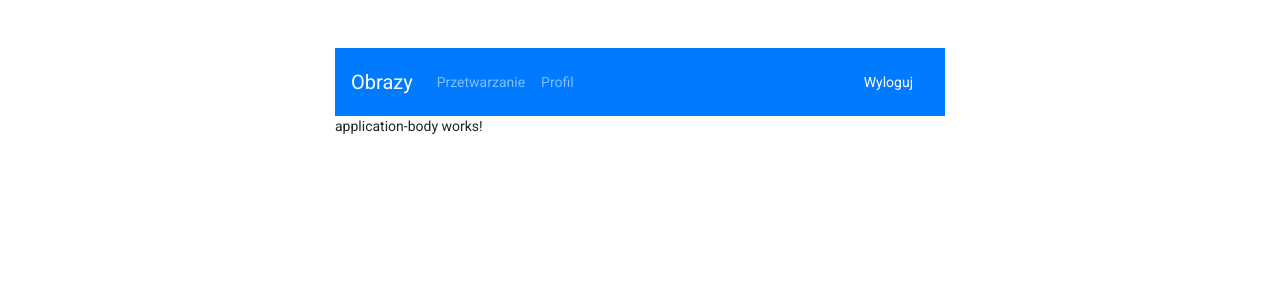
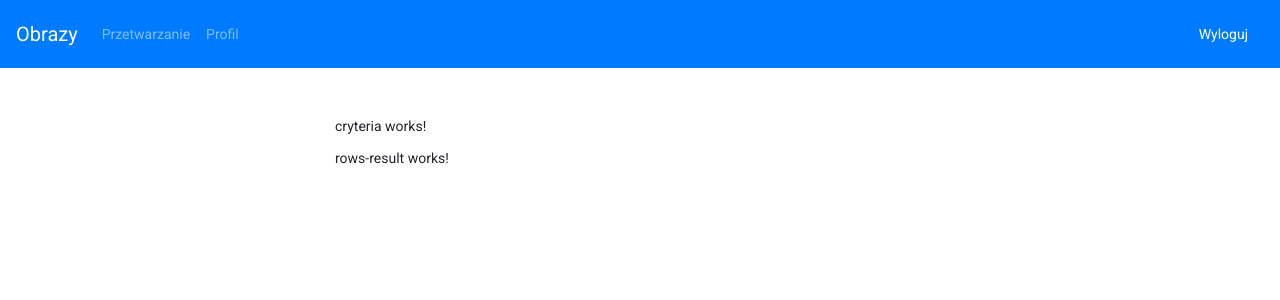
Before and after one commit to MaciekGolowkin/PracaMagisterskaGui, an Angular app: page /home in a window 1280 px wide. Shown: the top 300 px of the page. Built offline with nearby package versions, Linux system fonts and the light colour scheme.

Commit message:
Zmiana struktury widoków rejestru

```diff
--- a/src/app/app.component.html
+++ b/src/app/app.component.html
@@ -1,3 +1 @@
-<div class="col-md-6 offset-md-3 mt-5">
-  <router-outlet></router-outlet>
-</div>
+<router-outlet></router-outlet>
--- a/src/app/application-body/application-body.component.html
+++ b/src/app/application-body/application-body.component.html
@@ -1,2 +1,5 @@
 <app-navigation-bar></app-navigation-bar>
-<p>application-body works!</p>
+
+<div class="col-md-6 offset-md-3 mt-5">
+    <app-registry></app-registry>
+</div>
--- a/src/app/application-body/registry/registry.component.html
+++ b/src/app/application-body/registry/registry.component.html
@@ -1 +1,2 @@
-<p>registry works!</p>
+<app-cryteria></app-cryteria>
+<app-rows-result></app-rows-result>
--- a/src/app/login/login.component.html
+++ b/src/app/login/login.component.html
@@ -1,3 +1,4 @@
+<div class="col-md-6 offset-md-3 mt-5">
 <div class="card">
     <h4 class="card-header">Logowanie</h4>
     <div class="card-body">
@@ -16,3 +17,4 @@
         </form>
     </div>
 </div>
+</div>
```
